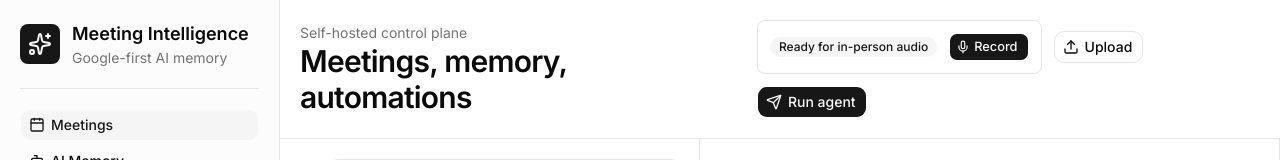
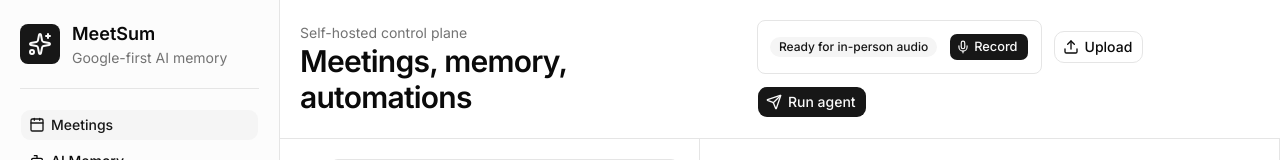
Before and after one commit to SufZen/MeetSum, a Next.js app: page / in a window 1280 px wide. Shown: the top 160 px of the page. Built offline with nearby package versions, Linux system fonts and the light colour scheme.

Commit message:
chore: rename app to MeetSum and document integrations

```diff
--- a/app/layout.tsx
+++ b/app/layout.tsx
@@ -13,8 +13,8 @@ const fontMono = Geist_Mono({
 })
 
 export const metadata: Metadata = {
-  title: "Meeting Intelligence",
-  description: "Self-hosted AI-first meeting memory for Google Workspace.",
+  title: "MeetSum",
+  description: "Self-hosted AI-first meeting summaries for Google Workspace.",
 }
 
 export default function RootLayout({
--- a/app/page.tsx
+++ b/app/page.tsx
@@ -49,7 +49,7 @@ export default function Page() {
               <SparklesIcon aria-hidden="true" />
             </div>
             <div>
-              <h1 className="text-lg font-semibold">Meeting Intelligence</h1>
+              <h1 className="text-lg font-semibold">MeetSum</h1>
               <p className="text-sm text-muted-foreground">Google-first AI memory</p>
             </div>
           </div>
--- a/package.json
+++ b/package.json
@@ -1,5 +1,5 @@
 {
-  "name": "meeting-intelligence-platform",
+  "name": "meetsum",
   "version": "0.0.1",
   "type": "module",
   "private": true,
```
Also changed, not shown: 4 other files (tests, documents, lock files or other folders).
